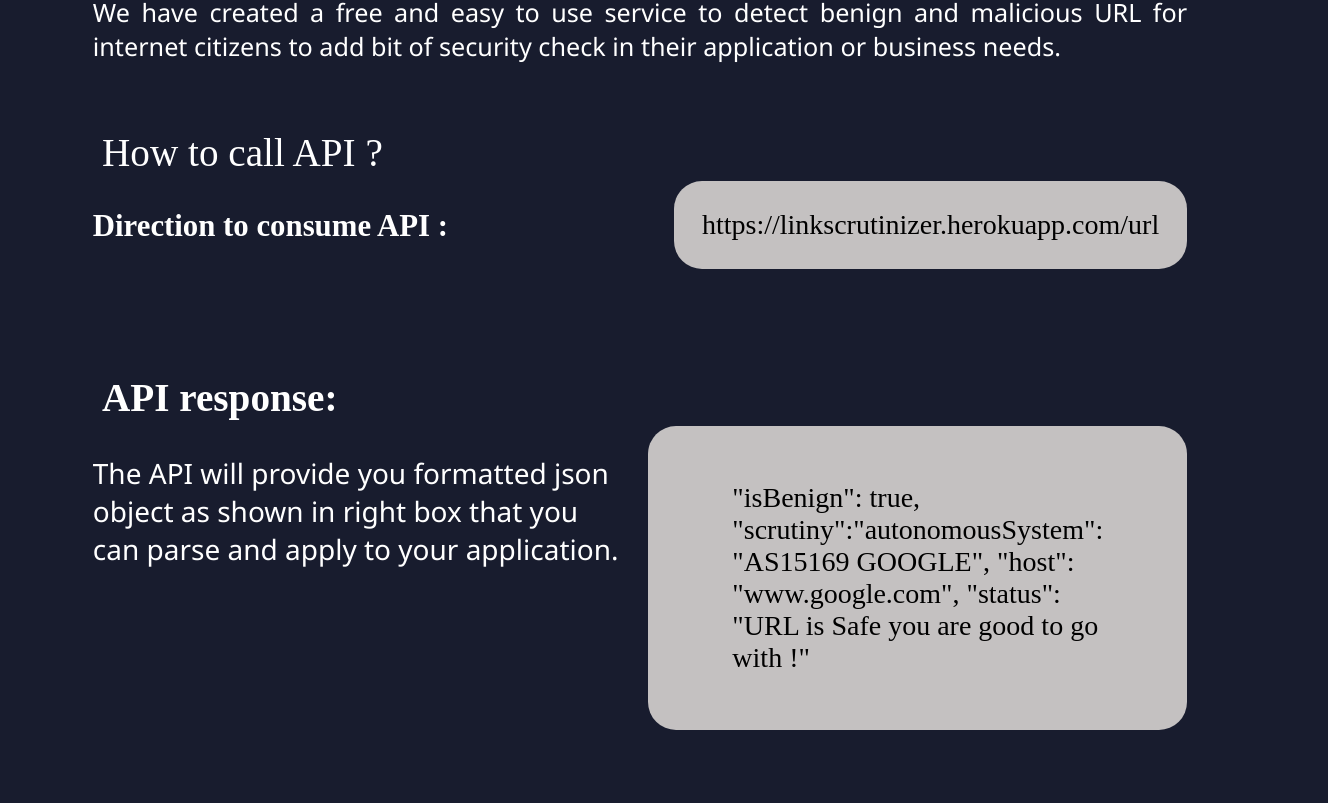
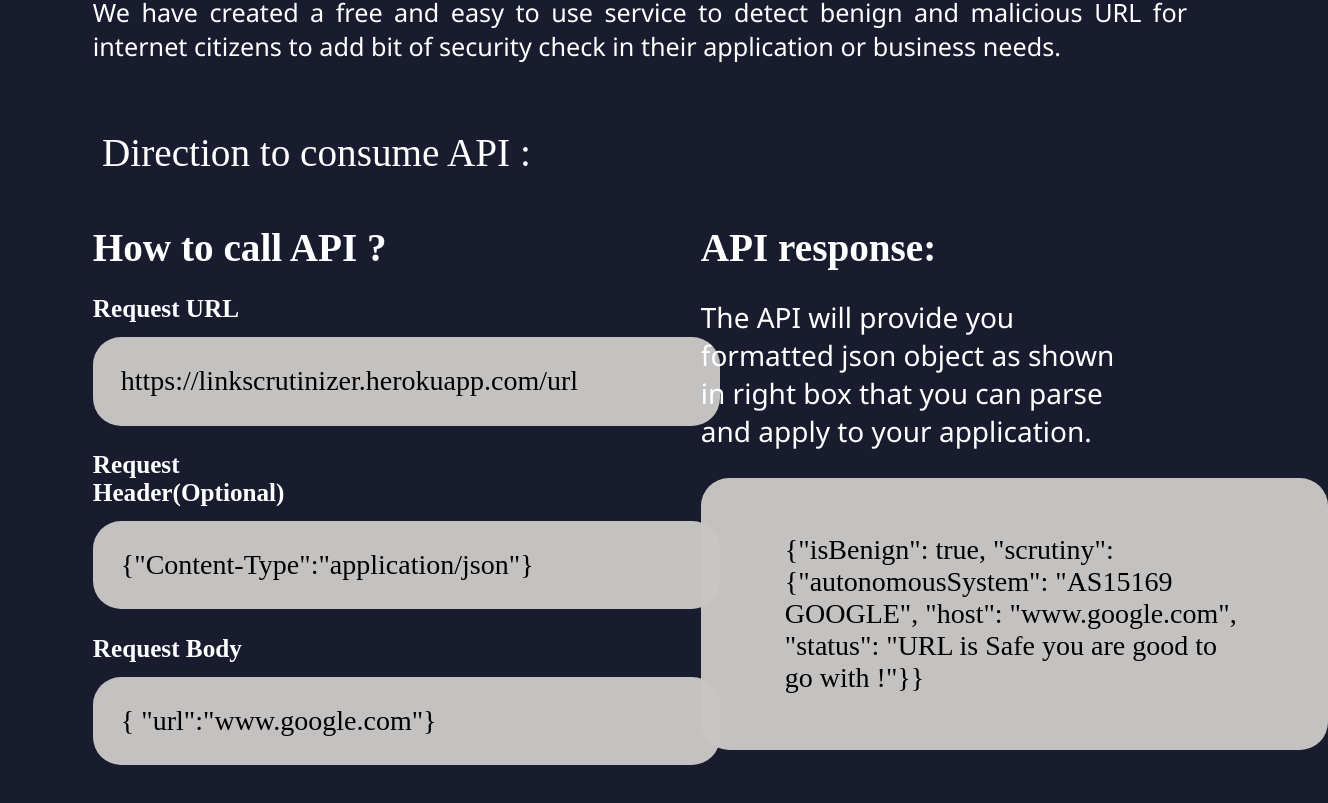
Before and after one commit to sungod12/Link-Scrutinizer, a React (Create React App) app: page / in a window 1280 px wide. Shown: the part 1077-1880 px from the top of the page, 1328 px wide, since content can reach past the window. Built offline with nearby package versions, Linux system fonts and the light colour scheme.

Commit message:
made changes as per required

```diff
--- a/src/Components/Page2.jsx
+++ b/src/Components/Page2.jsx
@@ -2,6 +2,9 @@ import React from "react";
 import "../css/page2.css";
 
 const Page2 = () => {
+  var _reqheader='{"Content-Type":"application/json"}';
+  var _reqbody='{\n"url":"www.google.com"}';
+  var _response='{"isBenign": true, "scrutiny":{"autonomousSystem": "AS15169 GOOGLE", "host": "www.google.com", "status": "URL is Safe you are good to go with !"}}';
   return (
     <>
       <section id="page2">
@@ -12,29 +15,44 @@ const Page2 = () => {
             malicious URL for internet citizens to add bit of security check in
             their application or business needs.
           </p>
-          <p className="api-text--title">How to call API ?</p>
-          <div className="hero__container">
-            <h3 className="api-text--white">Direction to consume API :</h3>
+          <p className="api-text--title">Direction to consume API :</p>
+          <div className="container-col">
+          <div className="hero__container ">
+            <h3 className="api-text--white">How to call API ?</h3>
+            <div className="column">
+            <h3 className="col-heading">Request URL</h3>
             <div className="content">
               <p className="content-text">
                 https://linkscrutinizer.herokuapp.com/url
               </p>
             </div>
+            <h3 className="col-heading">Request Header(Optional)</h3>
+            <div className="content content--padding">
+              <p className="content-text">
+                {_reqheader}
+              </p>
+            </div>
+            <h3 className="col-heading">Request Body</h3>
+            <div className="content content--padding-2">
+              <p className="content-text">
+               {_reqbody}
+              </p>
+            </div>
+            </div>
           </div>
           {/* second-content */}
-          <h3 className="api-text--title">API response:</h3>
-          <div className="hero__container">
+          <div className="hero__container column">
+          <h3 className="api-text--white api-text--margin">API response:</h3>
             <p className="content--response">
               The API will provide you formatted json object as shown in right
               box that you can parse and apply to your application.
             </p>
             <div className="content content--2">
               <p className="content-text">
-                "isBenign": true, "scrutiny":"autonomousSystem": "AS15169
-                GOOGLE", "host": "www.google.com", "status": "URL is Safe you
-                are good to go with !"
+                {_response}
               </p>
             </div>
+          </div>
           </div>
         </div>
       </section>
--- a/src/css/index.css
+++ b/src/css/index.css
@@ -229,7 +229,7 @@ img{
     display: flex;
     align-items: flex-start;
     justify-content: space-between;
-    margin-top: -1rem;
+    margin-top: -1.5em;
     margin-left: -11rem;
   }
   .nav-toggle{
--- a/src/css/page2.css
+++ b/src/css/page2.css
@@ -26,9 +26,10 @@
     text-align: center;
     font-size: 1.4rem;
     color:white;
+    margin-bottom: 10px;
 }
 .api-text--white{
-    font-size: 1.1rem;
+    font-size: 1.4rem;
     color:white;
     margin: 1rem auto;
     color: white;
@@ -36,10 +37,32 @@
 }
 .content{
     background-color:#c9c6c6f8;;
-    padding: 1rem 0.7rem;
+    padding: 0 0.7rem;
     border-radius: 1rem;
+    text-align: center;
+    width: 25.625rem;
+}
+.col-heading{
+    margin-bottom: 0.5rem;
+    font-size: 0.9rem;
+}
+.column{
+    /* border: 2px red solid; */
+    display: flex;
+    flex-direction: column;
     width: 90%;
-    margin-bottom: 2.4rem;
+    align-items: center;
+}
+.row1{
+    border:1px red solid;
+}
+.content--padding{
+    padding-right:2rem;
+    padding-left:2rem;
+}
+.content--padding-2{
+    padding-right:4rem;
+    padding-left:4rem;
 }
 .content-text{
     color:black;
@@ -49,46 +72,56 @@
     color:white;
     font-family: 'Segoe UI';
     width: 90%;
-    max-width: 650px;
-    margin-bottom: 0.8rem;
+    margin-bottom:1rem;
+}
+.api-text--margin{
+    margin-top: 2rem;
 }
 @media (min-width:600px){
     .content{
         padding-left: 3rem;
+        text-align: left;
+        width: 95%;
     }
 }
 @media (min-width:900px) {
     .hero__container{
-        flex-direction: row;
-        justify-content:space-between;
-        align-items: center;
-        margin: 0 auto;
-        width: 90%;
+        /* width: 90%; */
+        width: 40%;
     }
     .api-text--title{
         /* border: 1px red solid; */
-        margin-bottom: 0.2rem;
         text-align: left;
-        margin-left: 3.3rem;
-        width: 30%;
-        flex:1;
+        margin-right: auto;
+        margin-bottom: 50px;
     }
     .api-text--white{
-        margin: 1rem 0;
+        margin:0;
         color: white;
         align-self: flex-start
     }
     .content{
         padding: 0.01rem 1rem;
-        flex: 0;
+        width: 22.4rem;
+        margin-right: auto;
     }
     .content--response{
-        width: 49%;
         align-self:flex-start;
         margin-top: 1rem;
     }
     .content--2{
         padding:1rem 3rem;
+    }
+    .column{
+        /* border: 2px red solid; */
+        flex-direction: column;
+        margin-right: auto;
+        align-items: flex-start;
+        width: 40%;
+    }
+    .container-col{
+        /* border:2px red solid; */
+        display: flex;
     }
 }
 @media (min-width:1200px){
@@ -96,11 +129,3 @@
         margin-left: 2.50rem;
     }
 }
-@media (min-width:1800px){
-    .col{
-        margin-left: 2rem;
-    }
-    .api-text--title{
-        margin-left: 2.7rem;
-    }
-}
--- a/src/css/page3.css
+++ b/src/css/page3.css
@@ -20,11 +20,10 @@ body{
 .app-desc-font{
   font-family: 'Segoe UI Regular';
   margin-top: 0.8rem;
-  /* margin-left: 0.7rem; */
 }
 .download{
   /* border: 10px yellow solid; */
-  padding: 1rem 2rem;
+  padding: 0.7rem 1.5rem;
   border-radius: 1rem;
   outline: none;
   border: none;
```
Also changed, not shown: 10 other files (tests, documents, lock files or other folders).
